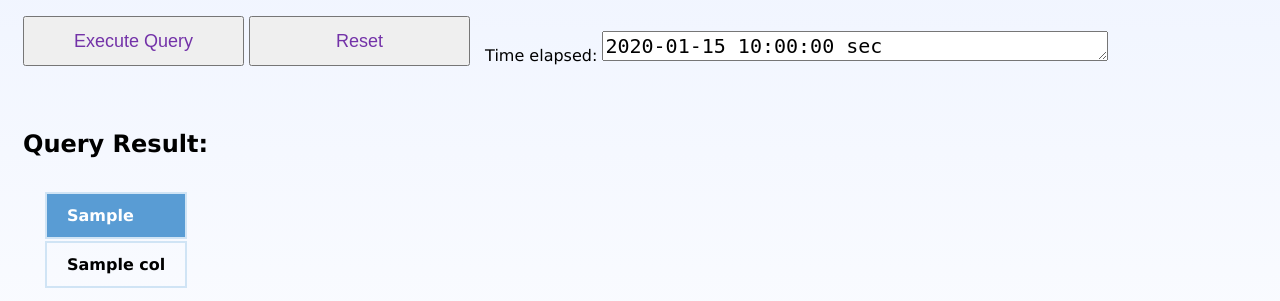
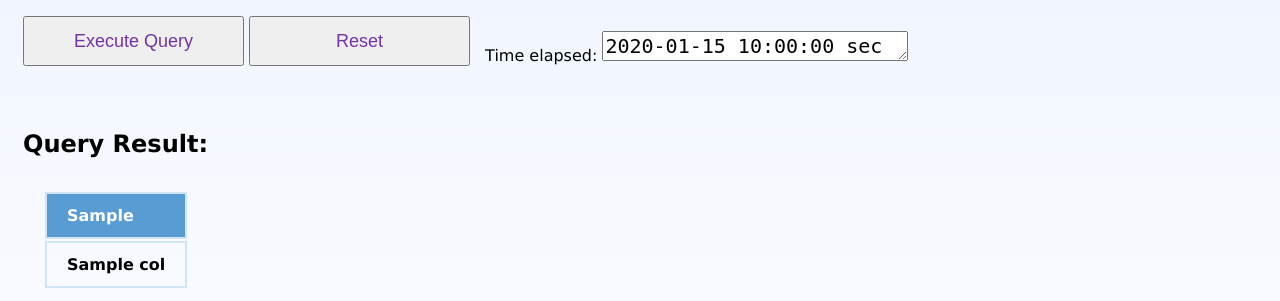
Before and after one commit to Praneethct/DatabaseProject2, a Python web app: template app/templates/index.html in a window 1280 px wide. Shown: the part 776-1077 px from the top of the page. Run offline with Jinja, Linux system fonts and the light colour scheme; the template is opened without the code that fills it: most values are stand-ins (such as "Sample title", 1, 10 or a date in 2020).

Commit message:
Updated abc-erd

```diff
--- a/app/templates/index.html
+++ b/app/templates/index.html
@@ -106,7 +106,7 @@
                     <div class="textstuff">
                         <a href="https://drive.google.com/file/d/1SXrWHAJhJ2nFziYHWi7AbG-N-EbXqB2j/view?usp=sharing" target="_blank">Instacart ERD</a>
                         &nbsp;&nbsp;&nbsp;&nbsp;
-                        <a href="https://drive.google.com/file/d/1oZ2l8tHf2D8uLzWdY7ePahBAu_Gt7ZDS/view?usp=sharing" target="_blank">ABC-Retail ERD</a>
+                        <a href="https://drive.google.com/file/d/1xPeItUf1u8f9_35tVS9HMrUK7j6ewv3S/view?usp=sharing" target="_blank">ABC-Retail ERD</a>
                     </div>
 
                 </div>
@@ -136,7 +136,7 @@
         <div style="float:center; padding: 30px">
             Time elapsed:
             <td class="auto-style4">
-                <textarea name="TextBox3" rows="1" cols="5" style="width: 500px;" readonly="true">{{timeElapsed}} sec</textarea>
+                <textarea name="TextBox3" rows="1" cols="5" style="width: 300px;" readonly="true">{{timeElapsed}} sec</textarea>
             </td>
             <!-- <span id="myText"></span> -->
         </div>
```
